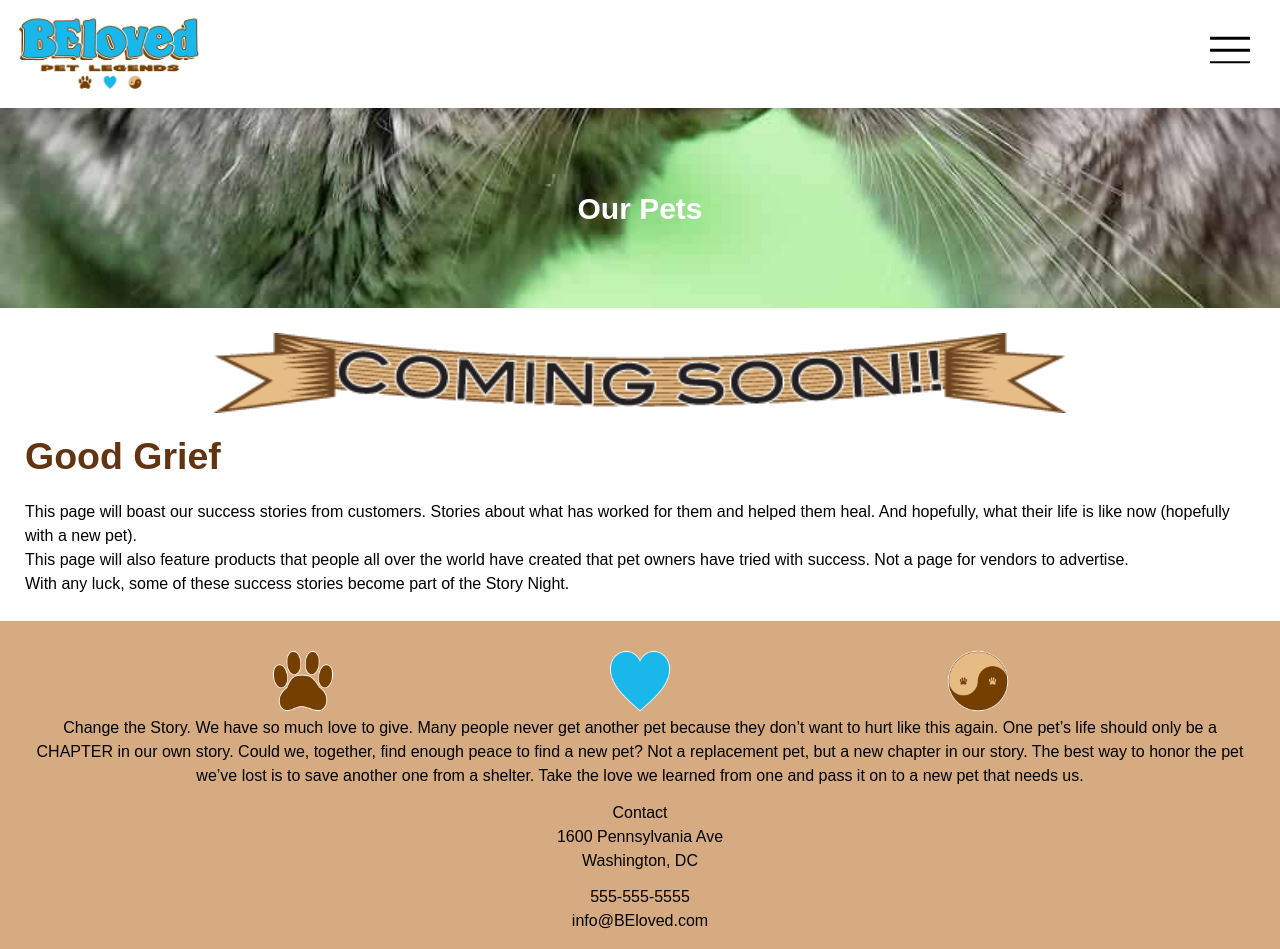
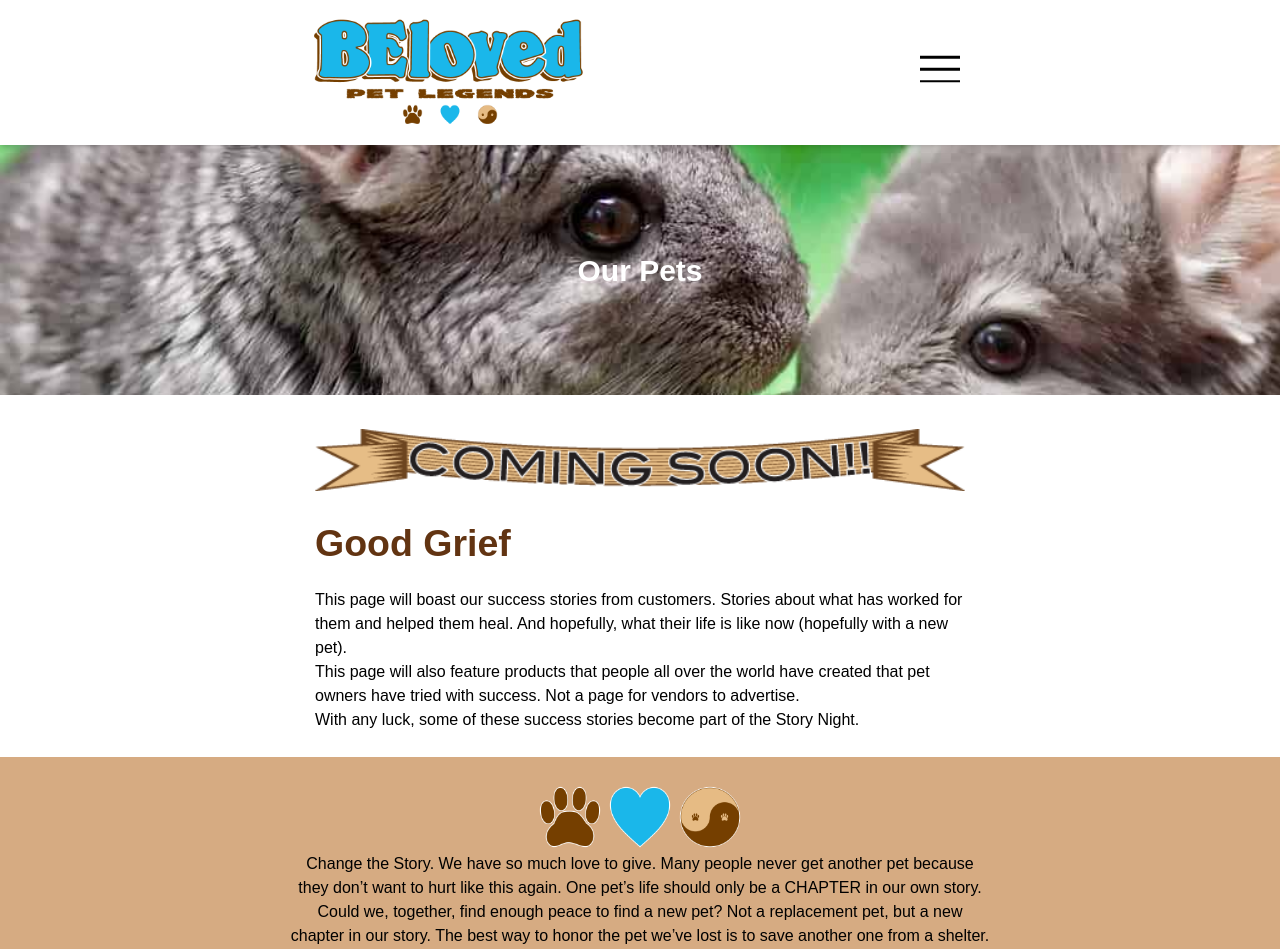
Before and after one commit to itsokthen/belovedweb, a Next.js app: page /our-pets/good-grief in a window 1280 px wide. Shown: the top 949 px of the page. Built offline with nearby package versions, Linux system fonts and the light colour scheme.

Commit message:
Added overall responsiveness. Added multiple styles for lg screens. TODO: Make Navbar on large screens and larger. Figure out what to do on very tall screens like tablets

```diff
--- a/src/app/components/ComingSoon.tsx
+++ b/src/app/components/ComingSoon.tsx
@@ -12,7 +12,7 @@ const ComingSoon = () => {
           src={"/ComingSoon.png"}
           alt="Coming Soon!"
           fill
-          objectFit="contain"
+          style={{ objectFit: "contain" }}
         />
       </div>
     </div>
--- a/src/app/components/Footer.tsx
+++ b/src/app/components/Footer.tsx
@@ -3,14 +3,14 @@ import Image from "next/image";
 
 const Footer = () => {
   return (
-    <div className="bg-secondary">
+    <div className="bg-secondary flex flex-col items-center">
       {/* 3 Images side by side */}
       <div className="flex justify-evenly pt-10 text-center">
         <Image src="/Icon1.png" alt="Dog Paw Icon" width="70" height="70" />
         <Image src="/Icon2.png" alt="Heart Icon" width="70" height="70" />
         <Image src="/Icon3.png" alt="Peace Icon" width="70" height="70" />
       </div>
-      <div className="text-center flex flex-col mx-10 items-center">
+      <div className="text-center flex flex-col mx-10 items-center max-w-[700px]">
         <p>
           Change the Story. We have so much love to give. Many people never get
           another pet because they don’t want to hurt like this again. One pet’s
--- a/src/app/components/ImageSection.tsx
+++ b/src/app/components/ImageSection.tsx
@@ -22,7 +22,7 @@ const ImageSection = () => {
 
   return (
     <section>
-      <div style={{ position: "relative", width: "100%", height: "200px" }}>
+      <div className="relative w-full h-[200px] lg:h-[250px]">
         <Image
           src={imageUrl}
           alt={`${sectionText} Banner Image`}
--- a/src/app/components/Nav.tsx
+++ b/src/app/components/Nav.tsx
@@ -21,16 +21,18 @@ const Nav = () => {
   return (
     <div>
       <div className="fixed top-0 left-0 w-full z-50 bg-white shadow-md">
-        <div className="flex justify-between items-center p-4">
+        <div className=" nav-container mx-auto w-full flex justify-between items-center p-4 h-[auto] lg:h-[145px]">
+          <div className="w-[200px] lg:w-[300px]">
             <Link href="/">
               <Image
                 src={`/Logo1-lg.png`}
                 alt="Beloved Logo"
-              width={200}
+                width={300}
                 height={200}
                 priority
               />
             </Link>
+          </div>
           <Hamburgerbutton onClick={toggleNav} ref={hamburgerButtonRef} />
         </div>
       </div>
--- a/src/app/components/OpenNav.tsx
+++ b/src/app/components/OpenNav.tsx
@@ -40,11 +40,9 @@ const OpenNav: React.FC<OpenNavProps> = ({
   return (
     <div ref={navRef}>
       <div
-        className="fixed z-50 bg-white h-screen right-0 w-4/5 flex flex-col shadow-lg"
-        style={{
-          top: "var(--navHeightSM)",
-          height: "calc(100vh - var(--navHeightSM))",
-        }}
+        className="fixed z-50 bg-white  right-0 w-4/5 flex flex-col shadow-lg
+             top-[var(--navHeightSM)] lg:top-[var(--navHeightLG)]
+             h-[calc(100vh-var(--navHeightSM))] lg:h-[calc(100vh-var(--navHeightLG))]"
       >
         <ul className="flex-grow p-6 space-y-6 border-b border-gray-200">
           <li className="transition-transform duration-300">
--- a/src/app/globals.css
+++ b/src/app/globals.css
@@ -16,6 +16,7 @@
 
 :root {
   --navHeightSM: 107.5px;
+  --navHeightLG: 145px;
 }
 html,
 body {
@@ -40,10 +41,14 @@ body {
   font-size: 1.6rem;
 }
 .object-cover {
-  object-fit: cover; /* Ensures the image covers the container */
-  object-position: center bottom; /* Center the image vertically at the bottom */
+  object-fit: cover;
 }
-
+.nav-container {
+  width: 100%;
+  max-width: 700px;
+  margin-left: auto;
+  margin-right: auto;
+}
 /* @layer utilities {
   .text-balance {
     text-wrap: balance;
--- a/src/app/layout.tsx
+++ b/src/app/layout.tsx
@@ -30,11 +30,11 @@ export default function RootLayout({
     <html lang="en">
       <body className="flex flex-col min-h-screen">
         <Nav />
-        <div className="mt-[var(--navHeightSM)]">
+        <div className="mt-[var(--navHeightSM)] lg:mt-[var(--navHeightLG)]">
           <ImageSection />
         </div>
-        <main className="flex-grow" style={{ marginTop: "var(--nav-height)" }}>
-          {children}
+        <main className="flex-grow flex justify-center">
+          <div className="w-full max-w-[700px]">{children}</div>
         </main>
         <Footer />
       </body>
--- a/src/app/page.tsx
+++ b/src/app/page.tsx
@@ -5,7 +5,7 @@ export default function Home() {
     <div>
       <section>
         <div className="mx-10 my-10">
-          <h1 className="text-6xl font-bold text-altSec mb-10">
+          <h1 className="text-6xl text-center font-bold text-altSec mb-10">
             Welcome to the Clubhouse: A Place for Healing
           </h1>
           <p className="text-3xl">
@@ -16,8 +16,8 @@ export default function Home() {
               share your experience with others who understand.
             </span>{" "}
             Whether you want to have a drink and cry, or simply relax,
-            you&apos;ll be surrounded by people who speak the same "language" of
-            loss. It&apos;s more than a bar —{" "}
+            you&apos;ll be surrounded by people who speak the same
+            &quot;language&quot; of loss. It&apos;s more than a bar —{" "}
             <span className="font-bold text-primary">
               It&apos;s a community
             </span>{" "}
```
Lines whose indentation alone changed are shown as unchanged.
